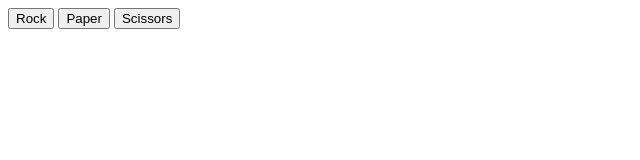
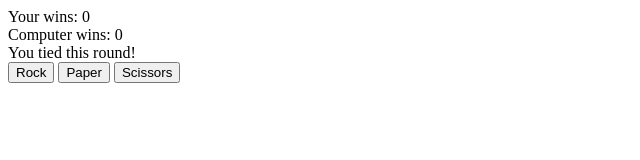
Before and after one commit to cmarco01/odin-rockpaperscissors, a plain HTML site: page index.html in a window 1280 px wide. Both pictures are taken after a click on the button "Rock". Shown: the whole page, without its empty margins (0-640 px from the left). Drawn offline with Linux system fonts and the light colour scheme.

Commit message:
Update to index and javascript, functioning game to 5 w/ results

```diff
--- a/index.html
+++ b/index.html
@@ -4,17 +4,17 @@
     <meta charset="UTF-8">
     <meta name="viewport" content="width=device-width, initial-scale=1.0">
     <title>Rock Paper Scissors - Chris Maroullier</title>
-    <script src="javascript.js"></script>
+    <script src="javascript.js" defer></script>
 </head>
 <body>
+    <div id="results">
+
+    </div>
+
     <div id="choices">
         <button onclick="getPlayerChoice('rock')">Rock</button>
         <button onclick="getPlayerChoice('paper')">Paper</button>
         <button onclick="getPlayerChoice('scissors')">Scissors</button>
     </div>
-
-    <div id="results">
-
-    </div>
 </body>
 </html>
--- a/javascript.js
+++ b/javascript.js
@@ -1,5 +1,4 @@
-// Globals
-let roundNum = 1;
+
 
 
 function getComputerChoice() {
@@ -12,27 +11,13 @@ function getComputerChoice() {
 }
 
 function getPlayerChoice(playerChoice) {
-    // let options = ['rock', 'paper', 'scissors'];
-    // let validChoice = false;
-    // let choice = "";
+    const computerChoice = getComputerChoice();
+    let winState = playRound(playerChoice, computerChoice, roundNum);
+    roundNum +=1;
+    calculateResults(winState);
+}
 
-    // while (validChoice == false) {
-    //     choice = prompt("Enter 'rock', 'paper', or 'scissors':  ").toLowerCase();
-    //     choice.slice(" ");
-    //     // console.log("player choice: " + choice);
-    //     if (options.includes(choice) == false) {
-    //         console.log("\t\t\t\tInvalid choice! Pick again.\n\t\t\t\t(case-sensitive)");
-    //     } else {
-    //         console.log("\t\t\t\tYou have " + choice)
-    //         validChoice = true;
-    //     }
-    // }
-    // return choice;
 
-    const computerChoice = getComputerChoice();
-    playRound(playerChoice, computerChoice, roundNum);
-    roundNum +=1;
-}
 
 function playRound(playerChoice, computerChoice, roundNum) {
     // defaulting to "tie"
@@ -85,16 +70,48 @@ function playRound(playerChoice, computerChoice, roundNum) {
     return sendWinState;
 }
 
-// const playerChoice = getPlayerChoice();
-// const computerChoice = getComputerChoice();
 
-// playRound(playerChoice, computerChoice);
+function calculateResults(winState) {
+    // winState will equal "win", "loss", or "tie"
+    let outcome = "";
+    if (gameOver == false) {
+        if (winState == "tie") {
+            outcome = "You tied this round!"
+            ties += 1;
+        } else if (winState == "win") {
+            outcome = "You win this round!";
+            wins += 1;
+        } else if (winState == "lose") {
+            outcome = "You lost this round!";
+            losses += 1;
+        }
+
+        yourWins.textContent = "Your wins: " + wins;
+        computerWins.textContent = "Computer wins: " + losses;
+        roundOutcome.textContent = outcome;
+
+
+        if (wins == 5) {
+            finalWinner.textContent = "You win the game!";
+            gameOver = true;
+        } else if (losses == 5) {
+            finalWinner.textContent = "You lost the game!";
+            gameOver = true;
+        }
+    }
+
+}
+
+
 
 function playGame() {
     let getWinState = "";
     let wins = 0;
     let losses = 0;
     let ties = 0;
+
+
+
     for (let i = 0; i < 1; i++) {
         let playerChoice = getPlayerChoice();
         let computerChoice = getComputerChoice();
@@ -136,21 +153,34 @@ function playGame() {
     console.log("Number of ties: " + ties);
 }
 
-// playGame();
+// Globals
+let roundNum = 1;
+let wins = 0;
+let losses = 0;
+let ties = 0;
+let gameOver = false;
+
+const results = document.querySelector("#results");
+
+const yourWins = document.createElement("div");
+const computerWins = document.createElement("div");
+const roundOutcome = document.createElement("div");
+const finalWinner = document.createElement("div");
+
+yourWins.textContent = "Your wins: 0";
+computerWins.textContent = "Computer wins: 0";
+
+finalWinner.style.fontSize = "32px";
+
+results.appendChild(yourWins);
+results.appendChild(computerWins);
+results.appendChild(roundOutcome);
+results.appendChild(finalWinner);
+
 
 /*
-1) create 3 buttons- rock, paper, scissors
-2) add an onclick event to each
-3) when clicked, send the selection as an argument ("rock", "paper", "scissors")
-4) in the function that receives that argument as a parameter,
-    set the playerChoice to that argument
-5) THEN, play the game w/ same logic
-
-here's the order of things
-1) player clicks button, calls function that sets playerChoice according to
-    what button was pressed
-2) in that function at the end, it gets computerChoice (nothing changes)
-3) then, like before, it calls playRound w/ those 2 variables
+we have all the divs.
+just need to update them based on results.
 
 
 displaying results:
```
